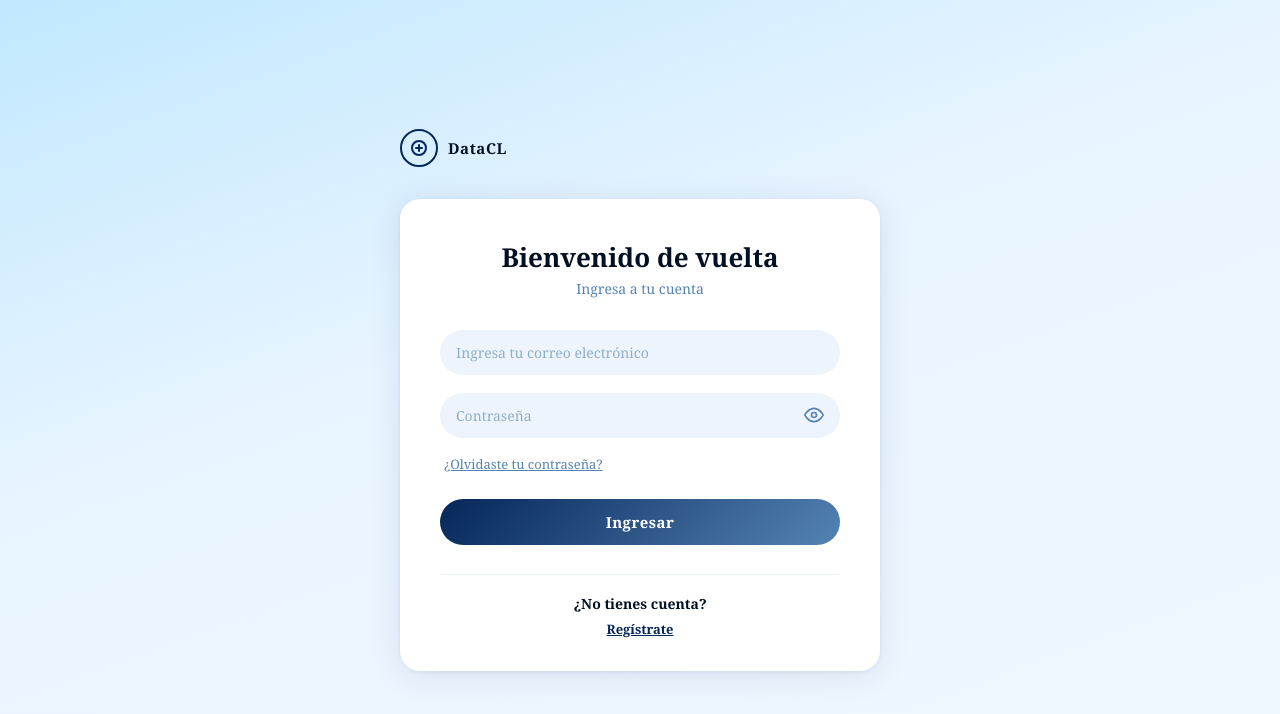
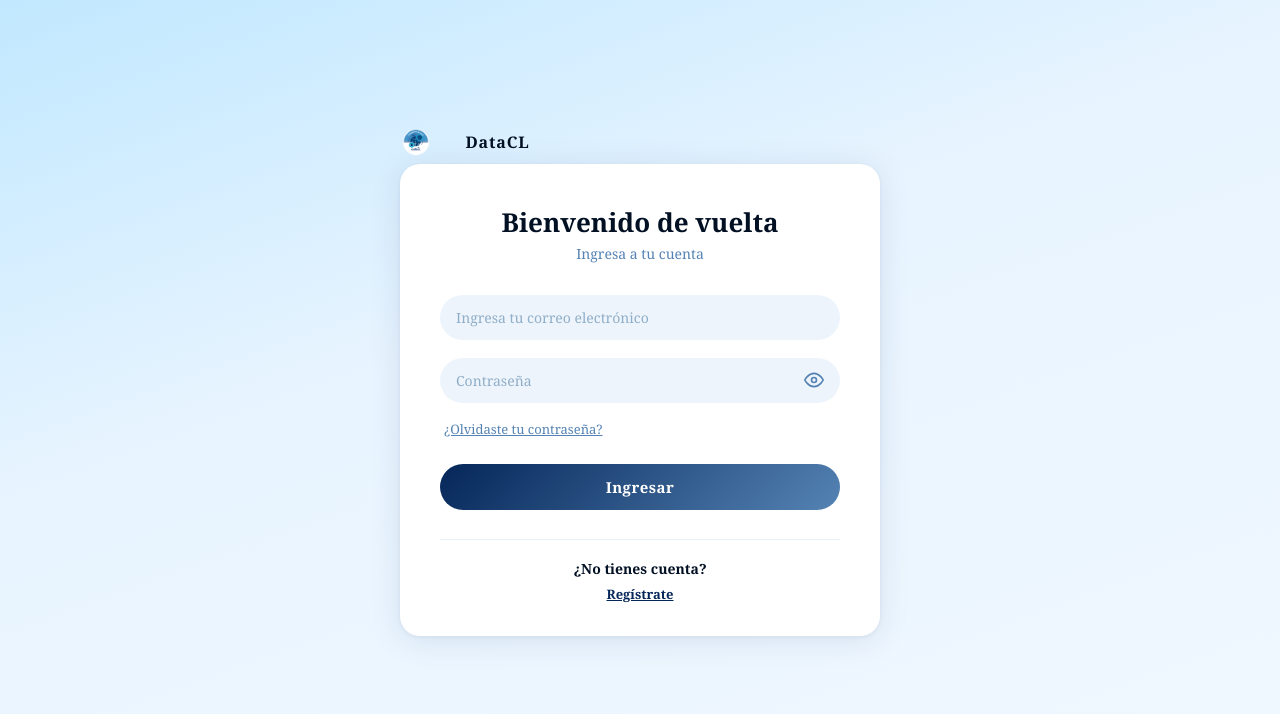
Before and after one commit to DanyO1627/datacl-react, a React (Vite) app in the folder frontend/: page /login in a window 1280 px wide. Shown: the top 714 px of the page. Built offline with nearby package versions, Linux system fonts and the light colour scheme.

Commit message:
integro el logo de la app en registro y en login

```diff
--- a/frontend/src/pages/Login.jsx
+++ b/frontend/src/pages/Login.jsx
@@ -2,6 +2,7 @@ import { useState } from "react";
 import { useNavigate } from "react-router-dom";
 import { useAuth } from "../context/AuthContext";
 import "../styles/login.css";
+import Logo from "../components/Logo"
 
 // Ícono de ojo abierto
 function IconoOjoAbierto() {
@@ -108,16 +109,10 @@ export default function Login() {
 
         {/* Logo */}
         <div className="login-logo">
-          <div className="login-logo-circle">
-            <svg width="18" height="18" viewBox="0 0 18 18" fill="none">
-              <circle cx="9" cy="9" r="7" stroke="#052659" strokeWidth="2" />
-              <path d="M6 9h6M9 6v6" stroke="#052659" strokeWidth="2" strokeLinecap="round" />
-            </svg>
-          </div>
+          <Logo size="sm" onClick={() => navigate("/")} />
           <span className="login-logo-text">DataCL</span>
         </div>
 
-        {/* Card */}
         <div className="login-card">
           <h1 className="login-title">Bienvenido de vuelta</h1>
           <p className="login-subtitle">Ingresa a tu cuenta</p>
@@ -199,6 +194,7 @@ export default function Login() {
             </button>
           </div>
         </div>
+
       </div>
     </div>
   );
--- a/frontend/src/pages/Registro.jsx
+++ b/frontend/src/pages/Registro.jsx
@@ -1,6 +1,7 @@
 import { useState } from "react";
 import { useNavigate } from "react-router-dom";
 import "../styles/registro.css";
+import Logo from "../components/Logo";
 
 function validarRut(rut) {
   const patron = /^\d{7,8}-[\dKk]$/;
@@ -35,9 +36,9 @@ export default function Registro() {
     confirmarPassword: "",
   });
 
-  const [errors, setErrors]           = useState({});
-  const [touched, setTouched]         = useState({});
-  const [cargando, setCargando]       = useState(false);
+  const [errors, setErrors] = useState({});
+  const [touched, setTouched] = useState({});
+  const [cargando, setCargando] = useState(false);
   const [serverError, setServerError] = useState("");
 
   const validar = (campos) => {
@@ -100,10 +101,10 @@ export default function Registro() {
         method: "POST",
         headers: { "Content-Type": "application/json" },
         body: JSON.stringify({
-          nombre:             form.nombre,
-          rut:                form.rut,
-          correo:             form.correo,
-          password:           form.password,
+          nombre: form.nombre,
+          rut: form.rut,
+          correo: form.correo,
+          password: form.password,
           confirmar_password: form.confirmarPassword,
         }),
       });
@@ -124,22 +125,19 @@ export default function Registro() {
     }
   };
 
-  const erroresActivos     = validar(form);
-  const formValido         = Object.keys(erroresActivos).length === 0;
-  const algunCampoTocado   = Object.values(touched).some(Boolean);
+  const erroresActivos = validar(form);
+  const formValido = Object.keys(erroresActivos).length === 0;
+  const algunCampoTocado = Object.values(touched).some(Boolean);
   const botonDeshabilitado = cargando || (algunCampoTocado && !formValido);
+
+
 
 return (
   <div className="registro-page">
     <div className="registro-wrapper">
 
-        <div className="registro-logo">
-          <div className="registro-logo-circle">
-            <svg width="18" height="18" viewBox="0 0 18 18" fill="none">
-              <circle cx="9" cy="9" r="7" stroke="#052659" strokeWidth="2"/>
-              <path d="M6 9h6M9 6v6" stroke="#052659" strokeWidth="2" strokeLinecap="round"/>
-            </svg>
-          </div>
+      <div className="registro-logo" onClick={() => navigate("/")}>
+        <Logo size="sm" />
         <span className="registro-logo-text">DataCL</span>
       </div>
 
@@ -205,6 +203,7 @@ export default function Registro() {
           </button>
         </div>
       </div>
+
     </div>
   </div>
 );
--- a/frontend/src/styles/login.css
+++ b/frontend/src/styles/login.css
@@ -36,14 +36,20 @@ html, body, #root {
 .login-wrapper {
   width: 100%;
   max-width: 480px;
+  position: relative;
 }
 
 /* ── Logo ── */
 .login-logo {
+  position: absolute;
+  top: -50px;   /* lo sube sobre la card */
+  left: -50px;  /* lo corre a la izquierda */
+
   display: flex;
   align-items: center;
-  gap: 10px;
-  margin-bottom: 2rem;
+  gap: -10px;
+
+  cursor: pointer;
 }
 
 .login-logo-circle {
@@ -58,10 +64,10 @@ html, body, #root {
 }
 
 .login-logo-text {
-  font-size: 15px;
+  font-size: 16px;
   font-weight: 700;
   color: var(--navy);
-  letter-spacing: 0.04em;
+  letter-spacing: 0.05em;
 }
 
 /* ── Card ── */
--- a/frontend/src/styles/registro.css
+++ b/frontend/src/styles/registro.css
@@ -36,17 +36,23 @@ html, body, #root {
 .registro-wrapper {
   width: 100%;
   max-width: 480px;
+  position: relative;
 }
 
 /* ── Logo ── */
 .registro-logo {
+  position: absolute;
+  top: -45px;
+  left: -50px;
+
   display: flex;
   align-items: center;
-  gap: 10px;
-  margin-bottom: 2rem;
+  gap: -6px;
+
+  cursor: pointer;
 }
 
-.registro-logo-circle {
+/* .registro-logo-circle {
   width: 38px;
   height: 38px;
   border-radius: 50%;
@@ -55,7 +61,7 @@ html, body, #root {
   align-items: center;
   justify-content: center;
   flex-shrink: 0;
-}
+} */
 
 .registro-logo-text {
   font-size: 15px;
```
Lines whose indentation alone changed are shown as unchanged.
